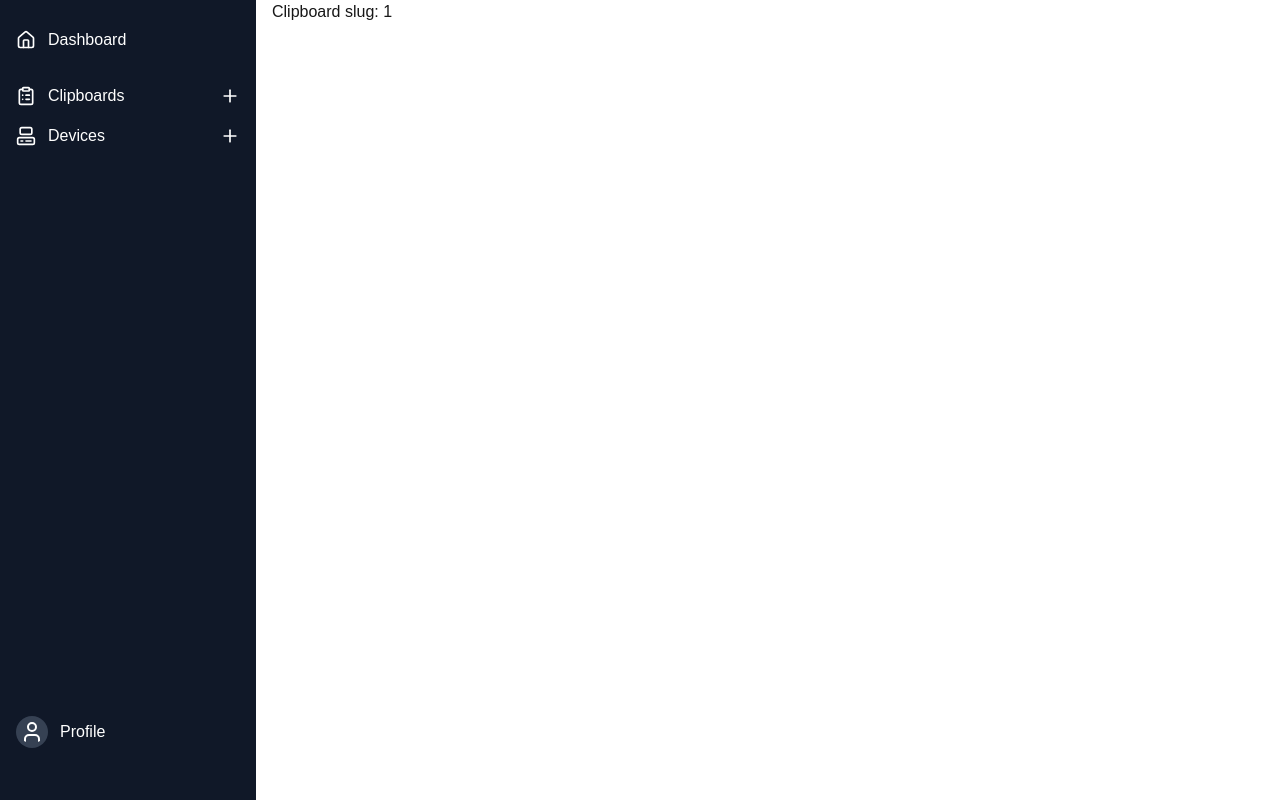
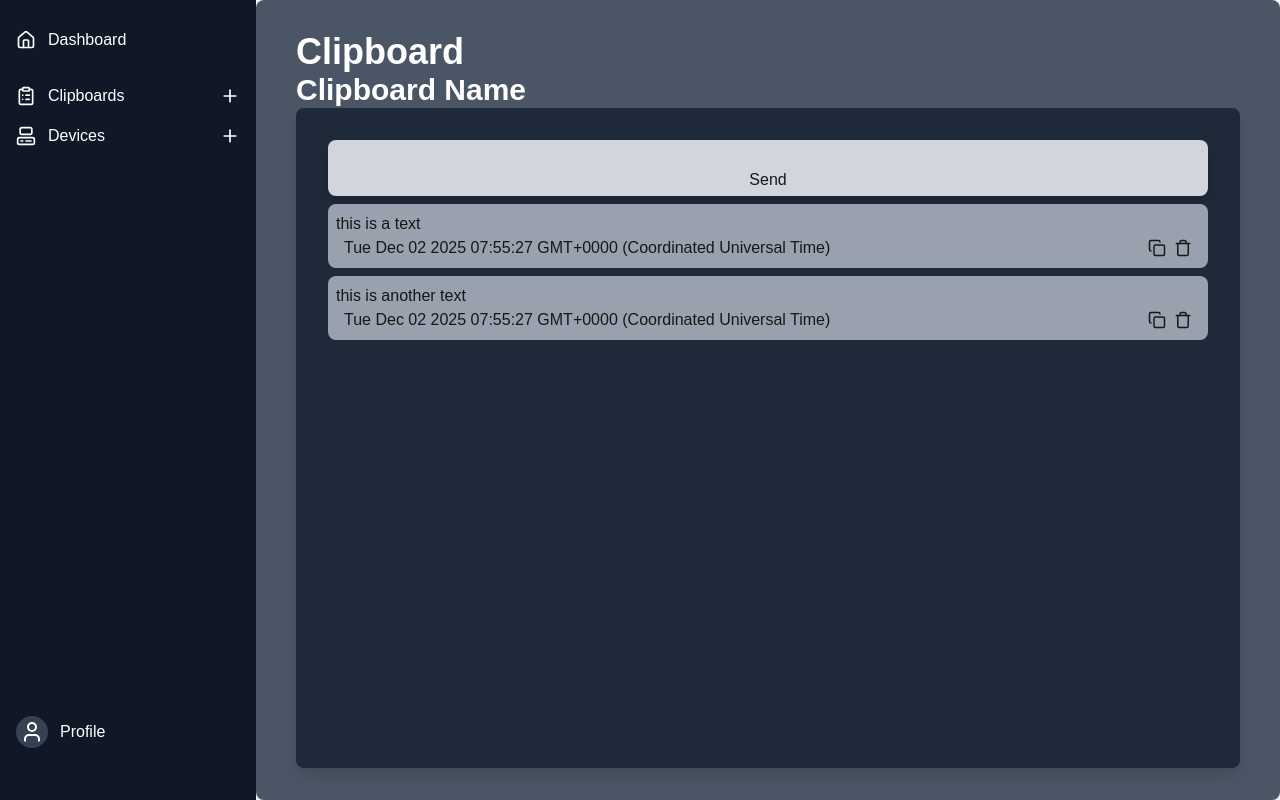
Before and after one commit to zainkhan-afk/Clipse, a Next.js app in the folder frontend/: page /clipboards/1 in a window 1280 px wide. Built offline with nearby package versions, Linux system fonts and the light colour scheme.

Commit message:
Added timestamp and controls to the clipborad (not functional yet)

```diff
--- a/frontend/src/app/(protected)/clipboards/[slug]/page.js
+++ b/frontend/src/app/(protected)/clipboards/[slug]/page.js
@@ -1,6 +1,53 @@
-export default async function ClipboardPage({ params }) {
-    const { slug } = await params;
+"use client"
+import { useState } from "react";
+import { useParams } from "next/navigation";
+import { Copy, Trash } from "lucide-react";
 
 
-  return <div>Clipboard slug: {slug}</div>;
+export default function ClipboardPage() {
+    const params = useParams(); // hook works only in client components
+    const { slug } = params;
+    const [clipboardData, setClipboardData] = useState({
+        id: slug,
+        name: "Clipboard Name",
+        messages: [
+            {id: 1, type: "text", date: Date(),data: "this is a text"},
+            {id: 2, type: "text", date: Date(),data: "this is another text"},
+        ],
+    });
+
+
+  return (
+        <div className="min-h-screen flex flex-col p-8">
+            <h1>Clipboard</h1>
+            <h2>{clipboardData.name}</h2>
+
+            <div className="flex-1 flex-col bg-gray-800 bg-opacity-10 rounded-lg p-8 shadow-lg overflow-y-auto">
+                <div className="flex flex-col bg-gray-300 bg-opacity-10 rounded-lg shadow-lg p-1">
+                    <input></input>
+                    <button>Send</button>
+                </div>
+                {clipboardData.messages.map((message) => (
+                    <div
+                        key = {message.id}
+                        className="flex flex-col bg-gray-400 rounded-lg p-2 mt-2"
+                    >
+                        <p>
+                            {message.data}
+                        </p>
+
+                        <div className="flex items-center justify-between px-2">
+                            <span> {message.date} </span>
+
+                            <div className="flex gap-2">
+                                <Copy className="w-4.5 h-4.5" />
+                                <Trash className="w-4.5 h-4.5" />
+                            </div>
+                        </div>
+                    </div>
+                ))}
+            </div>
+        </div>
+
+    );
 }
--- a/frontend/src/app/(protected)/dashboard/page.js
+++ b/frontend/src/app/(protected)/dashboard/page.js
@@ -5,7 +5,7 @@ export default function Login() {
     const router = useRouter();
 
     return (
-    <div className="w-full max-w-8xl mx-auto bg-gray-500 bg-opacity-80 rounded-lg p-8 shadow-lg">
+    <div className="min-h-screen max-w-8xl">
         <h1>Dashboard</h1>
     </div>
 
--- a/frontend/src/app/(protected)/layout.js
+++ b/frontend/src/app/(protected)/layout.js
@@ -24,7 +24,7 @@ export default function RootLayout({ children }) {
     <div className="flex min-h-screen w-full">
         {/* <Navbar/> */}
         <Sidebar/>
-        <div className="ml-64 px-4">
+        <div className="flex-1 w-full ml-64 px-2 bg-gray-600 bg-opacity-80 rounded-lg shadow-lg">
             {children}
         </div>
     </div>
--- a/frontend/src/components/sidebar.js
+++ b/frontend/src/components/sidebar.js
@@ -129,7 +129,7 @@ export default function Sidebar() {
             <div className="px-4 py-3 hover:bg-gray-800 cursor-pointer flex items-center gap-3">
                 <User className="w-8 h-8 rounded-full bg-gray-700 p-1 flex-shrink-0" />
                 <span
-                className="overflow-hidden whitespace-nowrap"
+                    className="overflow-hidden whitespace-nowrap"
                 >
                 Profile
                 </span>
```
